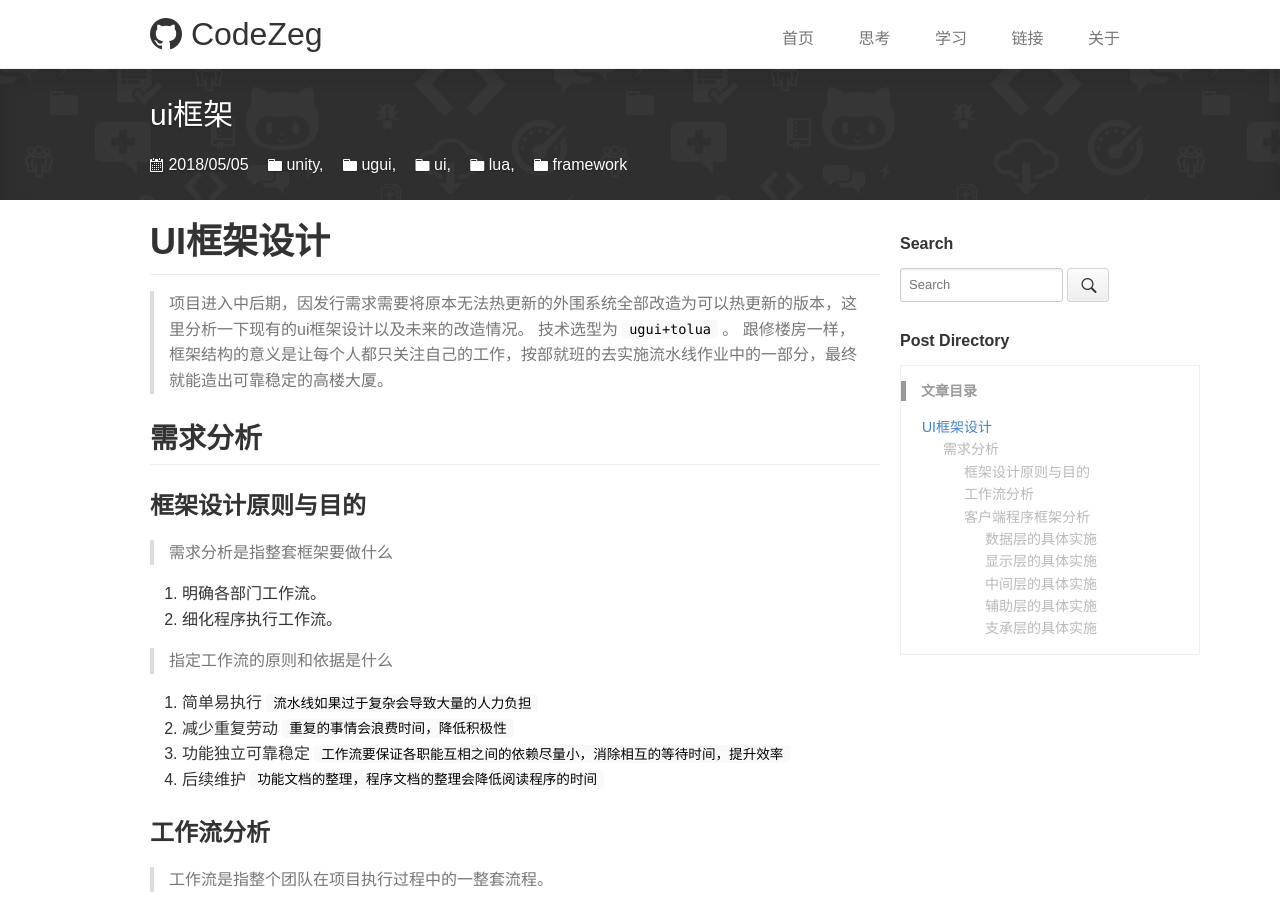
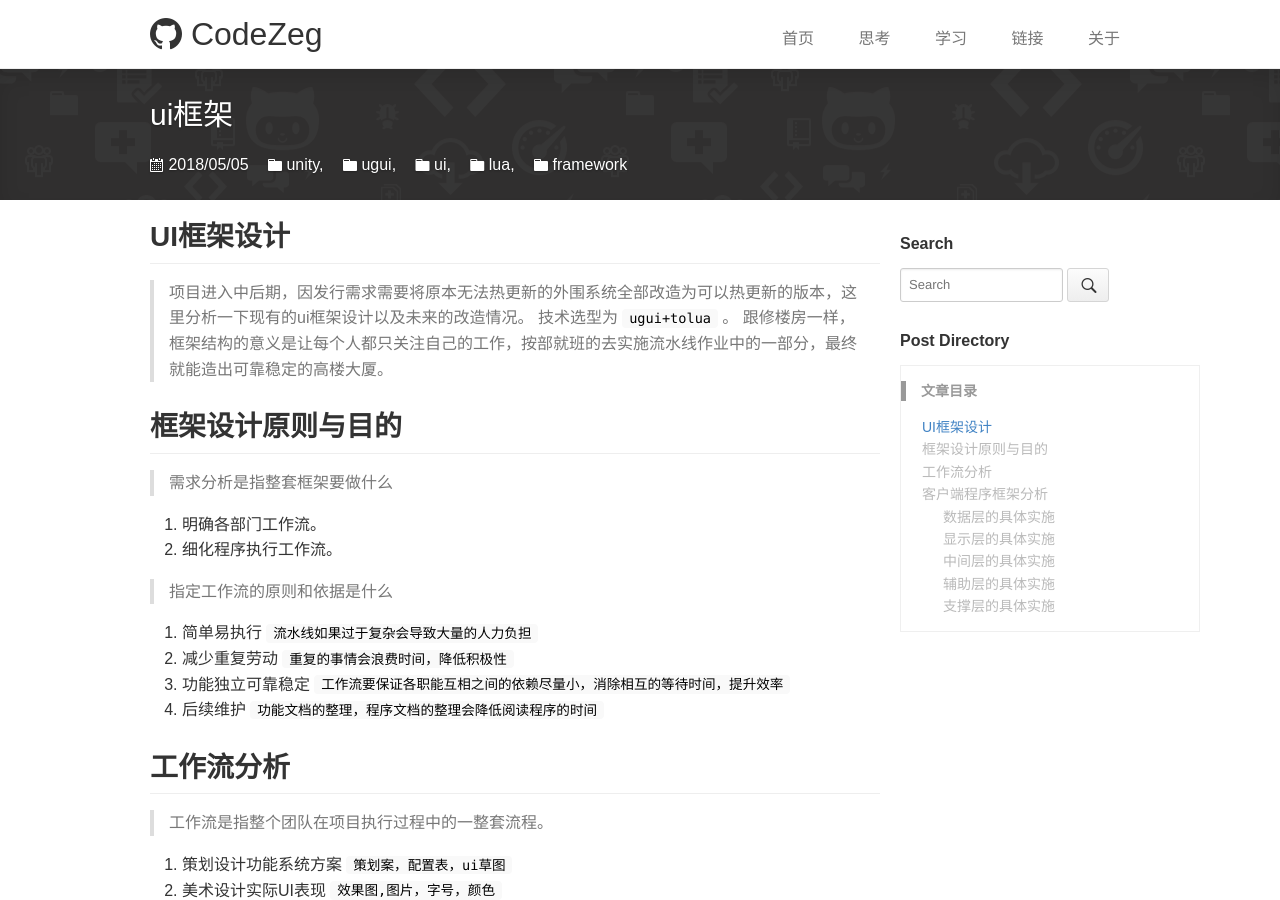
Before and after one commit to CodeZeg/codezeg.github.io, a Jekyll site: the page built from _posts/2018-05-05-ui.md, in a window 1280 px wide and 900 px high. Built offline with Jekyll 4.4.1, drawn with Linux system fonts in a browser that asks for light colours; comment, search, counter and statistics services are not loaded.

Commit message:
修改一下格式

```diff
--- a/_posts/2018-05-05-ui.md
+++ b/_posts/2018-05-05-ui.md
@@ -5,14 +5,13 @@ description: 一套ui框架的基本实现
 categories: unity, ugui, ui, lua, framework
 ---
 
-# UI框架设计
+## UI框架设计
 
 > 项目进入中后期，因发行需求需要将原本无法热更新的外围系统全部改造为可以热更新的版本，这里分析一下现有的ui框架设计以及未来的改造情况。
 > 技术选型为 `ugui+tolua` 。
 > 跟修楼房一样，框架结构的意义是让每个人都只关注自己的工作，按部就班的去实施流水线作业中的一部分，最终就能造出可靠稳定的高楼大厦。
 
-## 需求分析
-### 框架设计原则与目的
+## 框架设计原则与目的
 
 > 需求分析是指整套框架要做什么
 
@@ -26,7 +25,7 @@ categories: unity, ugui, ui, lua, framework
 1. 功能独立可靠稳定 `工作流要保证各职能互相之间的依赖尽量小，消除相互的等待时间，提升效率`
 1. 后续维护 `功能文档的整理，程序文档的整理会降低阅读程序的时间`
 
-### 工作流分析
+## 工作流分析
 
 > 工作流是指整个团队在项目执行过程中的一整套流程。
 
@@ -46,7 +45,7 @@ categories: unity, ugui, ui, lua, framework
 1. 程序编码 `客户端和服务器在代码完成后都应该可以自测，减少联调的时间成本`
 1. 自动化测试 `项目进入后期，人工测试一轮项目全部功能的耗时会超过8小时，再加上不同的设备之类，时间会更长。而且长期的重复测试会失去耐心，一些曾经测试过的地方可能并不能测试完全。`
 
-### 客户端程序框架分析
+## 客户端程序框架分析
 
 1. 数据层 `数据本身有本地配置表和服务器下行数据，附带对数据的操作。`
 1. 显示层 `显示层就是一个一个的显示元件窗口预制件等。`
@@ -56,7 +55,7 @@ categories: unity, ugui, ui, lua, framework
 
 > 数据层与显示层是完全不依赖的，并行工作，程序先写数据层，策划和美术制作显示层。交互之后由程序完成中间层。
 
-#### 数据层的具体实施
+### 数据层的具体实施
 
 > 数据层我这里设计为一个一个的服务，取自web架构中的微服务概念，各个服务之间需要尽量保持无依赖的关系，每个服务对外仅提供一些对数据的增删改查的接口。
 > 微服务与功能模块的区别，模块的概念其实是比服务要大的，一个模块的概念应该是一整套的系统功能，而服务表示只是数据层面的操作接口，而不含有具体的操作流程。。
@@ -68,7 +67,7 @@ categories: unity, ugui, ui, lua, framework
 1. 微服务管理类 `ServiceManager.lua`
 管理类的作用是注册各个服务，每一个服务必须要在管理类中注册，流水线才能开动起来。
 
-#### 显示层的具体实施
+### 显示层的具体实施
 
 > 显示层的设计原则是如果可以交给策划，那么就不要交给程序，可以减少不必要的沟通成本。
 > 原理是制作一些通用的脚本，策划在制作预制件的时候按照指定的规则和需求添加，原则上太多特殊的脚本是不应该丢给策划的，会增加沟通负担。当然一些特殊的脚本也是可以程序到显示层来操作的。
@@ -83,7 +82,7 @@ categories: unity, ugui, ui, lua, framework
 1. `UIPrefab.cs` 一个窗口中如果要嵌套另外一个预制件就需要用到该操作了，例如我们的很多个界面，都会有顶部菜单，用于显示一个关闭按钮和一些货币数量等。
 1. `UIWidth.cs` 该脚本涉及到了游戏中显示3D模型的方案，这里因为使用到了透视摄像机，会导致越远的地方两层之间的间隔越大，模型变大，造成3D模型超过了两层之间的距离导致显示异常的bug。所以用该脚本指定这个模型需要两层的空间等。
 
-#### 中间层的具体实施
+### 中间层的具体实施
 
 1. 中间层基类有两个: 视图 `UIView` ，窗口 `UIWindow`
 视图的概念是用来表达一个局部的显示控制逻辑，视图可以是一个窗口也可以窗口的一小部分，具体怎么细分应该依据复用情况来。窗口会有窗口的名字，依赖关系等额外的窗口属性。
@@ -95,14 +94,14 @@ categories: unity, ugui, ui, lua, framework
 1. 属性 `XProperty`
 属性的概念是参考的`MVP`框架的一个产物，用绑定一个属性到一个方法上，让这个属性变更的时候自动的调用该显示方法。取代过去的，先显示某个值，然后监听一个事件，数据层每次修改值都要去通知这个事件。省却了很多复杂度，降低了出bug的概率。
 
-#### 辅助层的具体实施
+### 辅助层的具体实施
 
 1. `Demo场景` 提供了大量的UI组件使用说明示例，可以让策划快速上手制作。
 1. `屏幕适配` 制作了工具让策划可以快速查看ui在不同的分辨率下显示结果，后续应该做一个 自动生成所有UI适配结果的工具效率会更高。
 1. `代码自动生成` 例如`获取显示层组件`的逻辑，自动生成的代码，既高效又不容易出现大小写错误等问题。
 1. `制作流程文档规范等` 制定一些制作规范和一些性能优化的注意事项等文档。
 
-#### 支承层的具体实施
+### 支撑层的具体实施
 
 > 支撑层的东西会有很多，并且持续增加，这里只简单介绍两个
 1. `虚拟列表` `UIListContainer.cs` UGUI本身并没有提供一个高性能的列表组件，例如一个聊天界面，如果存在一万条聊天记录，那么同时实例化一万个Object是不科学的。
```
